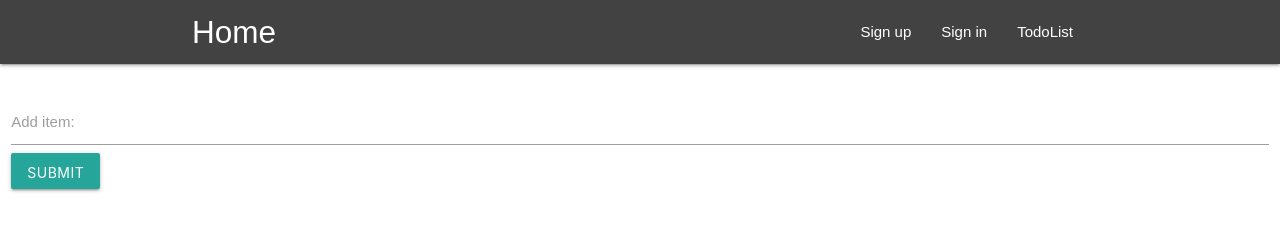
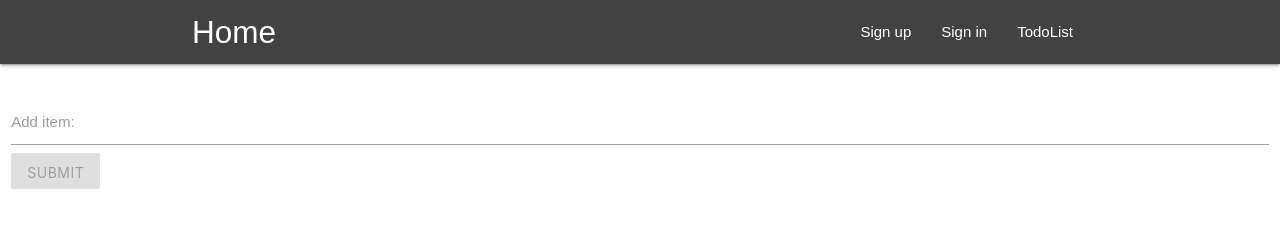
Before and after one commit to duxard/test-stand, a React (Create React App) app: page /todolist in a window 1280 px wide. Shown: the top 243 px of the page. Built offline with nearby package versions, Linux system fonts and the light colour scheme; no server answers.

Commit message:
add vendor prefixes for keyframes

```diff
--- a/src/components/TodoList.js
+++ b/src/components/TodoList.js
@@ -11,7 +11,8 @@ export default class TodoList extends React.Component {
     this.state = {
       inputText: "",
       todos: [],
-      emptyList: ""
+      emptyList: "",
+      inputFieldStatus: true
     };
 
     this.handleChange = this.handleChange.bind(this);
@@ -52,14 +53,17 @@ export default class TodoList extends React.Component {
 
   handleChange(e) {
     this.setState({
-      inputText: e.target.value
+      inputText: e.target.value,
+      inputFieldStatus: ( e.target.value.length ? false : true )
     });
   }
 
   handleSubmit(e) {
     e.preventDefault();
 
-    axios.post('https://asta-web-1.herokuapp.com/api/todo', {item: this.state.inputText})
+    axios.post('https://asta-web-1.herokuapp.com/api/todo', {
+      item: this.state.inputText.replace(/^\s+|\s+$/g, "")
+    })
       .then(response => {
         if(response.status === 200 && response.statusText === 'OK') {
           console.log(`${this.constructor.name}: Sending data to MongoDB: Success`);
@@ -116,12 +120,15 @@ export default class TodoList extends React.Component {
           <div className="row">
             <div className="input-field col s12">
               <label htmlFor="newHerokyItem">Add item: </label>
-              <input type="text" id="newHerokyItem"
-                className="validate"
-                value={this.state.inputText}
-                onChange={this.handleChange}
+              <input type="text"
+                      id="newHerokyItem"
+                      className="validate"
+                      value={this.state.inputText}
+                      onChange={this.handleChange}
               />
-              <button className="btn waves-effect waves-light center-align" type="submit">Submit
+              <button className="btn waves-effect waves-light center-align"
+                      type="submit"
+                      disabled={this.state.inputFieldStatus}>Submit
                 <i className="material-icons" />
               </button>
             </div>
--- a/src/components/css/todoList.scss
+++ b/src/components/css/todoList.scss
@@ -84,3 +84,7 @@ $fademeProps: fade-out 1.5s linear;
 .hidden {
   visibility: hidden;
 }
+
+.btn:focus, .btn-large:focus, .btn-small:focus, .btn-floating:focus {
+  background-color: #2ab7a9;
+}
```
